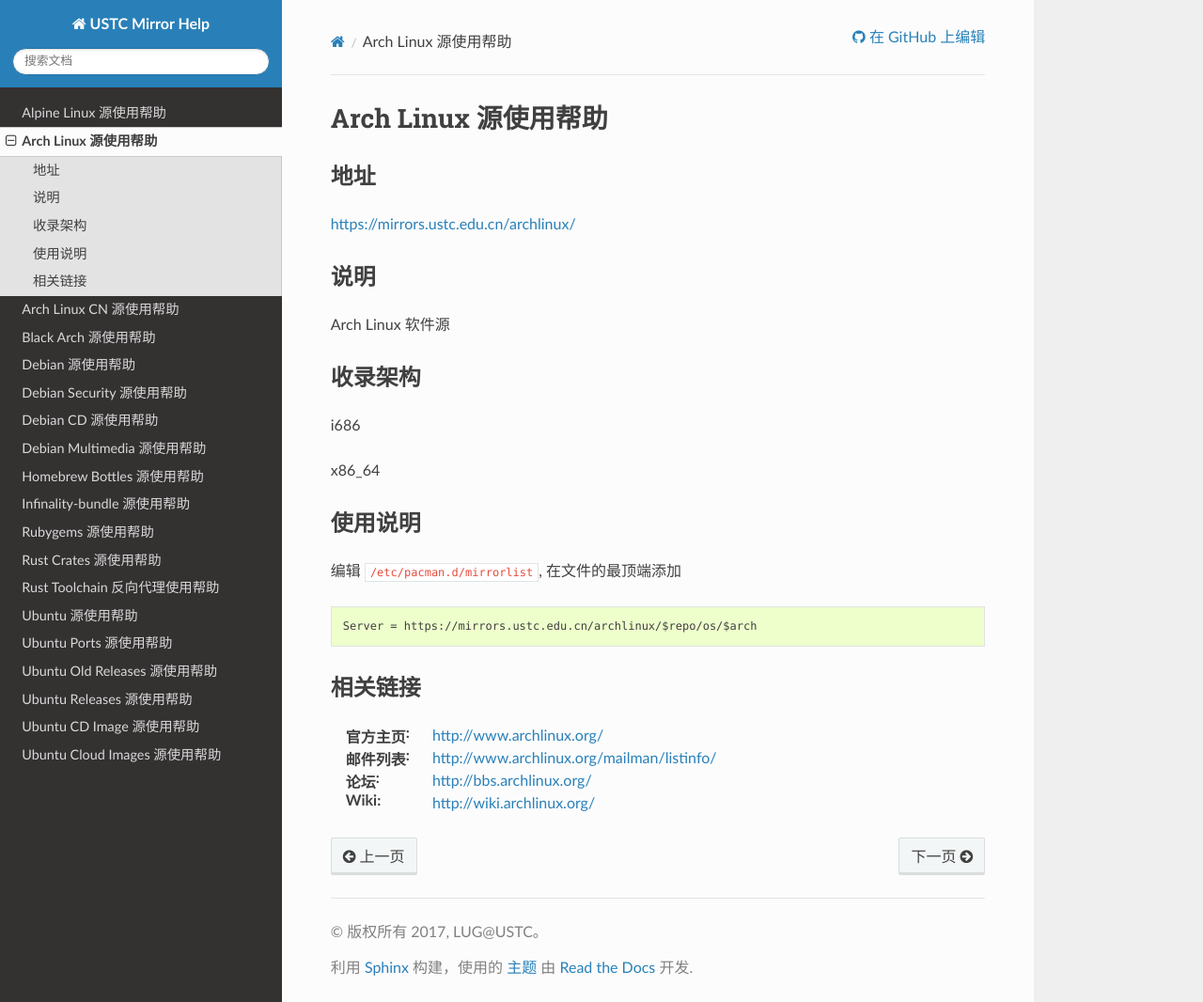
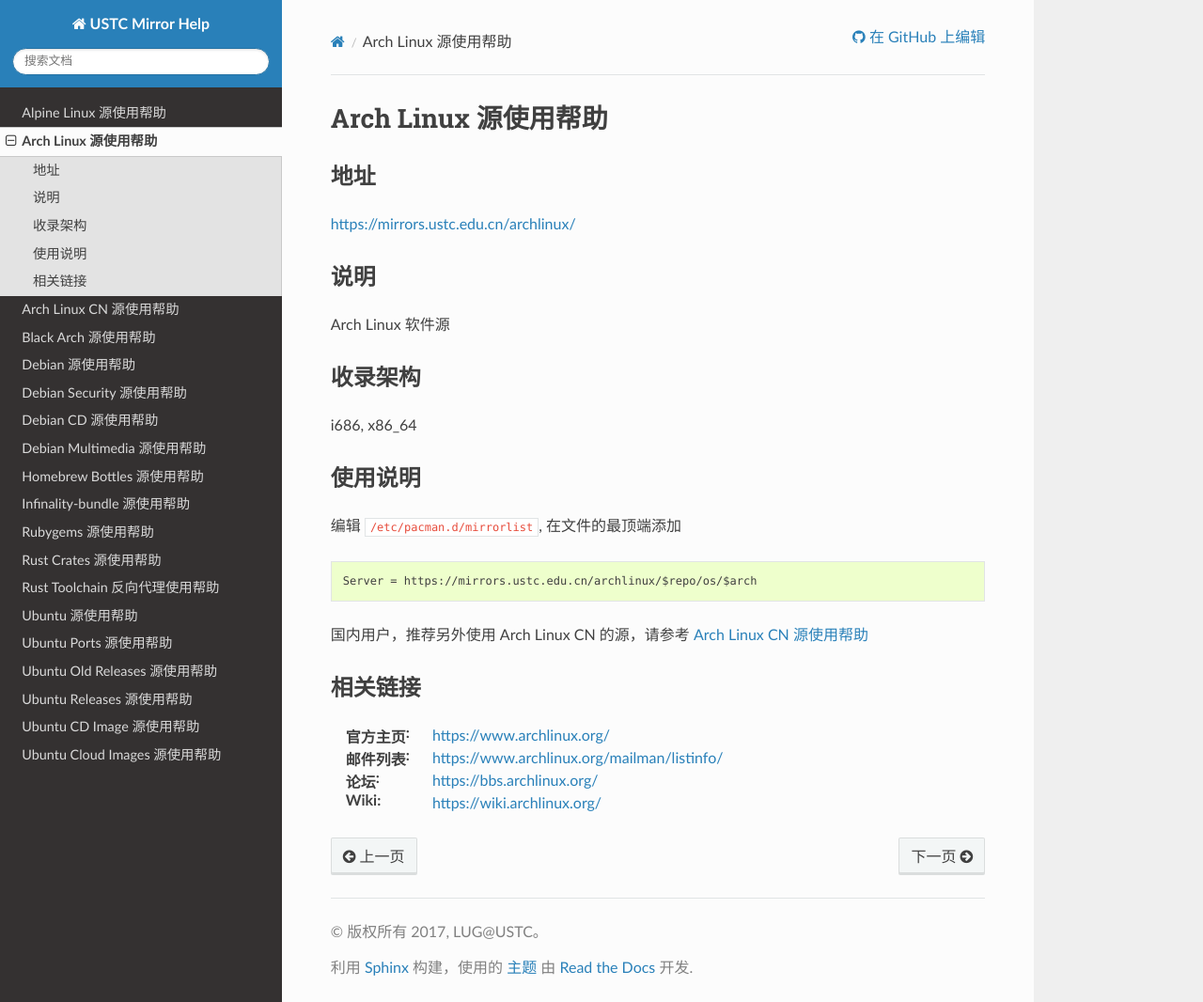
Before and after one commit to ustclug/mirrorhelp, a Sphinx documentation site: the page built from source/archlinux.rst, in a window 1280 px wide and 1066 px high. Shown: the whole window at 94% size. Built offline with Sphinx 7.4.7 and the Read the Docs theme 2.0.0, drawn with Linux system fonts in a browser that asks for light colours; pages that are not in the unit, such as notebooks, are missing from menus.

Commit message:
update archlinux,archlinuxcn,blackarch

```diff
--- a/source/archlinux.rst
+++ b/source/archlinux.rst
@@ -1,6 +1,6 @@
-=======================
+=====================
 Arch Linux 源使用帮助
-=======================
+=====================
 
 地址
 ====
@@ -15,9 +15,7 @@
 收录架构
 ========
 
-i686
-
-x86_64
+i686, x86_64
 
 使用说明
 ========
@@ -28,10 +26,12 @@
 
     Server = https://mirrors.ustc.edu.cn/archlinux/$repo/os/$arch
 
+国内用户，推荐另外使用 Arch Linux CN 的源，请参考 :doc:`archlinuxcn`
+
 相关链接
 ========
 
-:官方主页: http://www.archlinux.org/
-:邮件列表: http://www.archlinux.org/mailman/listinfo/
-:论坛: http://bbs.archlinux.org/
-:Wiki: http://wiki.archlinux.org/
+:官方主页: https://www.archlinux.org/
+:邮件列表: https://www.archlinux.org/mailman/listinfo/
+:论坛: https://bbs.archlinux.org/
+:Wiki: https://wiki.archlinux.org/
--- a/source/archlinuxcn.rst
+++ b/source/archlinuxcn.rst
@@ -1,6 +1,6 @@
-==========================
+========================
 Arch Linux CN 源使用帮助
-==========================
+========================
 
 地址
 ====
```
Also changed, not shown: other parts of source/archlinuxcn.rst (+0 -2 lines), source/blackarch.rst (+6 -11 lines).
